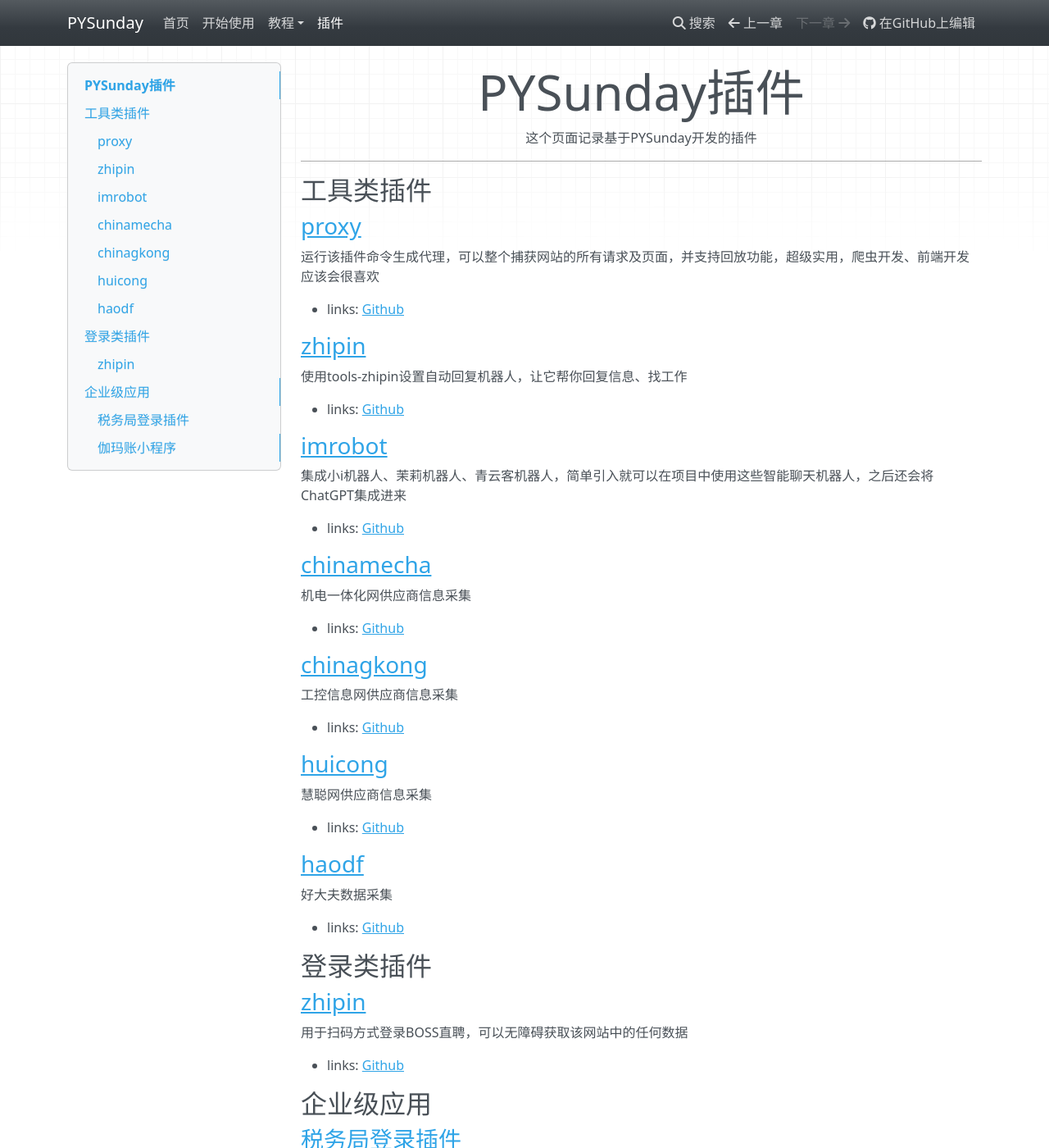
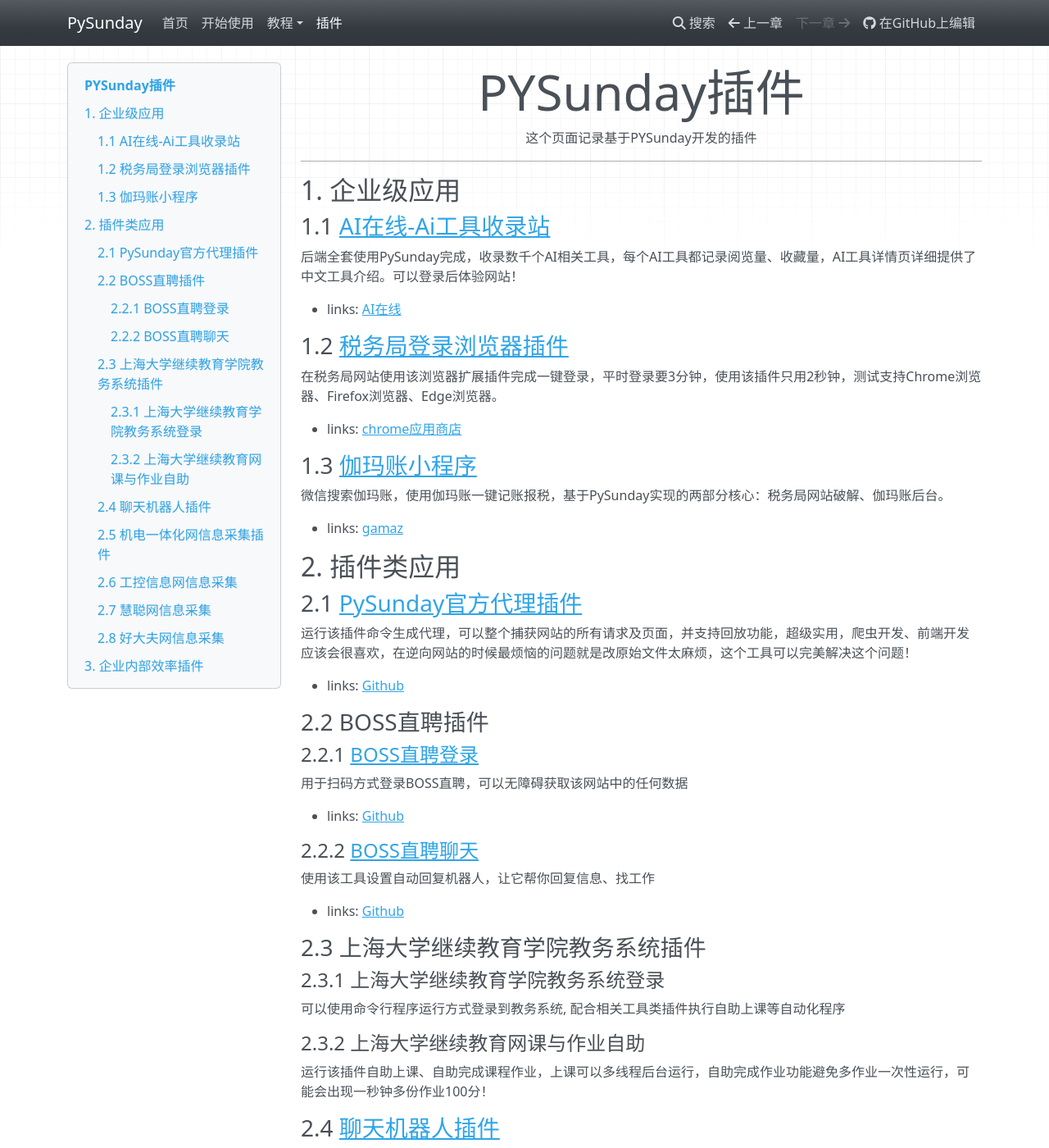
Before and after one commit to pysunday/pysunday, an MkDocs documentation site: the page built from docs/plugins.md, in a window 1280 px wide and 1400 px high. Shown: the whole window at 82% size. Built offline with MkDocs 1.6.1, drawn with Linux system fonts in a browser that asks for light colours; nearby versions of some CDN libraries; some of the changed text lies outside the part shown.

Commit message:
fix: rmdocs

```diff
--- a/docs/plugins.md
+++ b/docs/plugins.md
@@ -4,68 +4,92 @@
 
 ---
 
-## 工具类插件
+## 1. 企业级应用
 
-### [proxy](https://github.com/pysunday/tools-proxy)
+### 1.1 [AI在线-Ai工具收录站](https://gptgoto.com)
 
-运行该插件命令生成代理，可以整个捕获网站的所有请求及页面，并支持回放功能，超级实用，爬虫开发、前端开发应该会很喜欢
+后端全套使用PySunday完成，收录数千个AI相关工具，每个AI工具都记录阅览量、收藏量，AI工具详情页详细提供了中文工具介绍。可以登录后体验网站！
+
+- links: [AI在线](https://www.gptgoto.com)
+
+### 1.2 [税务局登录浏览器插件](https://chrome.google.com/webstore/detail/%E4%BC%BD%E7%8E%9B%E8%B4%A6-%E8%AE%B0%E8%B4%A6%E6%8A%A5%E7%A8%8E/ggpmhnjipkklgbkmnnbkikklehnlkmap)
+
+在税务局网站使用该浏览器扩展插件完成一键登录，平时登录要3分钟，使用该插件只用2秒钟，测试支持Chrome浏览器、Firefox浏览器、Edge浏览器。
+
+- links: [chrome应用商店](https://chrome.google.com/webstore/detail/%E4%BC%BD%E7%8E%9B%E8%B4%A6-%E8%AE%B0%E8%B4%A6%E6%8A%A5%E7%A8%8E/ggpmhnjipkklgbkmnnbkikklehnlkmap)
+
+### 1.3 [伽玛账小程序](https://www.gamaz.cn/)
+
+微信搜索伽玛账，使用伽玛账一键记账报税，基于PySunday实现的两部分核心：税务局网站破解、伽玛账后台。
+
+- links: [gamaz](https://www.gamaz.cn/)
+
+## 2. 插件类应用
+
+### 2.1 [PySunday官方代理插件](https://github.com/pysunday/tools-proxy)
+
+运行该插件命令生成代理，可以整个捕获网站的所有请求及页面，并支持回放功能，超级实用，爬虫开发、前端开发应该会很喜欢，在逆向网站的时候最烦恼的问题就是改原始文件太麻烦，这个工具可以完美解决这个问题！
 
 - links: [Github](https://github.com/pysunday/tools-proxy)
 
-### [zhipin](https://github.com/pysunday/tools-zhipin)
+### 2.2 BOSS直聘插件
 
-使用tools-zhipin设置自动回复机器人，让它帮你回复信息、找工作
+#### 2.2.1 [BOSS直聘登录](https://github.com/pysunday/login-zhipin)
+
+用于扫码方式登录BOSS直聘，可以无障碍获取该网站中的任何数据
+
+- links: [Github](https://github.com/pysunday/login-zhipin)
+
+#### 2.2.2 [BOSS直聘聊天](https://github.com/pysunday/tools-zhipin)
+
+使用该工具设置自动回复机器人，让它帮你回复信息、找工作
 
 - links: [Github](https://github.com/pysunday/tools-zhipin)
 
-### [imrobot](https://github.com/pysunday/tools-imrobot)
+### 2.3 上海大学继续教育学院教务系统插件
+
+#### 2.3.1 上海大学继续教育学院教务系统登录
+
+可以使用命令行程序运行方式登录到教务系统, 配合相关工具类插件执行自助上课等自动化程序
+
+#### 2.3.2 上海大学继续教育网课与作业自助
+
+运行该插件自助上课、自助完成课程作业，上课可以多线程后台运行，自助完成作业功能避免多作业一次性运行，可能会出现一秒钟多份作业100分！
+
+### 2.4 [聊天机器人插件](https://github.com/pysunday/tools-imrobot)
 
 集成小i机器人、茉莉机器人、青云客机器人，简单引入就可以在项目中使用这些智能聊天机器人，之后还会将ChatGPT集成进来
 
 - links: [Github](https://github.com/pysunday/tools-imrobot)
 
-### [chinamecha](https://github.com/pysunday/tools-chinamecha)
+### 2.5 [机电一体化网信息采集插件](https://github.com/pysunday/tools-chinamecha)
 
-机电一体化网供应商信息采集
+机电一体化网供应商信息采集，包括企业名称、负责人、联系电话等
 
 - links: [Github](https://github.com/pysunday/tools-chinamecha)
 
-### [chinagkong](https://github.com/pysunday/tools-chinagkong)
+### 2.6 [工控信息网信息采集](https://github.com/pysunday/tools-chinagkong)
 
-工控信息网供应商信息采集
+工控信息网供应商信息采集，包括企业名称、负责人、联系电话等
 
 - links: [Github](https://github.com/pysunday/tools-chinagkong)
 
-### [huicong](https://github.com/pysunday/tools-huicong)
+### 2.7 [慧聪网信息采集](https://github.com/pysunday/tools-huicong)
 
-慧聪网供应商信息采集
+慧聪网供应商信息采集，包括企业名称、负责人、联系电话等
 
 - links: [Github](https://github.com/pysunday/tools-huicong)
 
-### [haodf](https://github.com/pysunday/tools-haodf)
+### 2.8 [好大夫网信息采集](https://github.com/pysunday/tools-haodf)
 
 好大夫数据采集
 
 - links: [Github](https://github.com/pysunday/tools-haodf)
 
-## 登录类插件
+## 3. 企业内部效率插件
 
-### [zhipin](https://github.com/pysunday/login-zhipin)
-
-用于扫码方式登录BOSS直聘，可以无障碍获取该网站中的任何数据
-
-- links: [Github](https://github.com/pysunday/login-zhipin)
-
-## 企业级应用
-
-### [税务局登录插件](https://chrome.google.com/webstore/detail/%E4%BC%BD%E7%8E%9B%E8%B4%A6-%E8%AE%B0%E8%B4%A6%E6%8A%A5%E7%A8%8E/ggpmhnjipkklgbkmnnbkikklehnlkmap)
-
-在税务局网站使用该浏览器扩展插件完成一键登录，平时登录要3分钟，使用该插件只用2秒钟
-
-- links: [chrome应用商店](https://chrome.google.com/webstore/detail/%E4%BC%BD%E7%8E%9B%E8%B4%A6-%E8%AE%B0%E8%B4%A6%E6%8A%A5%E7%A8%8E/ggpmhnjipkklgbkmnnbkikklehnlkmap)
-
-### [伽玛账小程序](https://www.gamaz.cn/)
-
-微信搜索伽玛账，使用伽玛账一键记账报税
-
-- links: [gamaz](https://www.gamaz.cn/)
+1. 财智云用车产线行程模拟工具
+2. 财智云用车产线开发调试服务工具(基于ELK大数据框架)
+3. Native应用一键部署工具(基于jenkins和avms)
+4. 测试环境短信验证码及token获取工具
+5. 工时管理工具
--- a/mkdocs.yml
+++ b/mkdocs.yml
@@ -1,5 +1,5 @@
-site_name: PYSunday
-site_url: https://www.howduudu.tech/pysunday-docs
+site_name: PySunday
+site_url: https://pysunday.howduudu.tech
 site_description: pysunday文档
 site_author: Rnet Ao
 
--- a/setup.py
+++ b/setup.py
@@ -7,7 +7,7 @@
 from setuptools import setup
 from setuptools.command.install import install
 
-version = '0.3.3'
+version = '0.3.4'
 
 binCwd = path.join(path.dirname(path.realpath(__file__)), 'bin')
 if path.exists(binCwd):
```
Also changed, not shown: README.md (+6 -61 lines), 2 other files.
